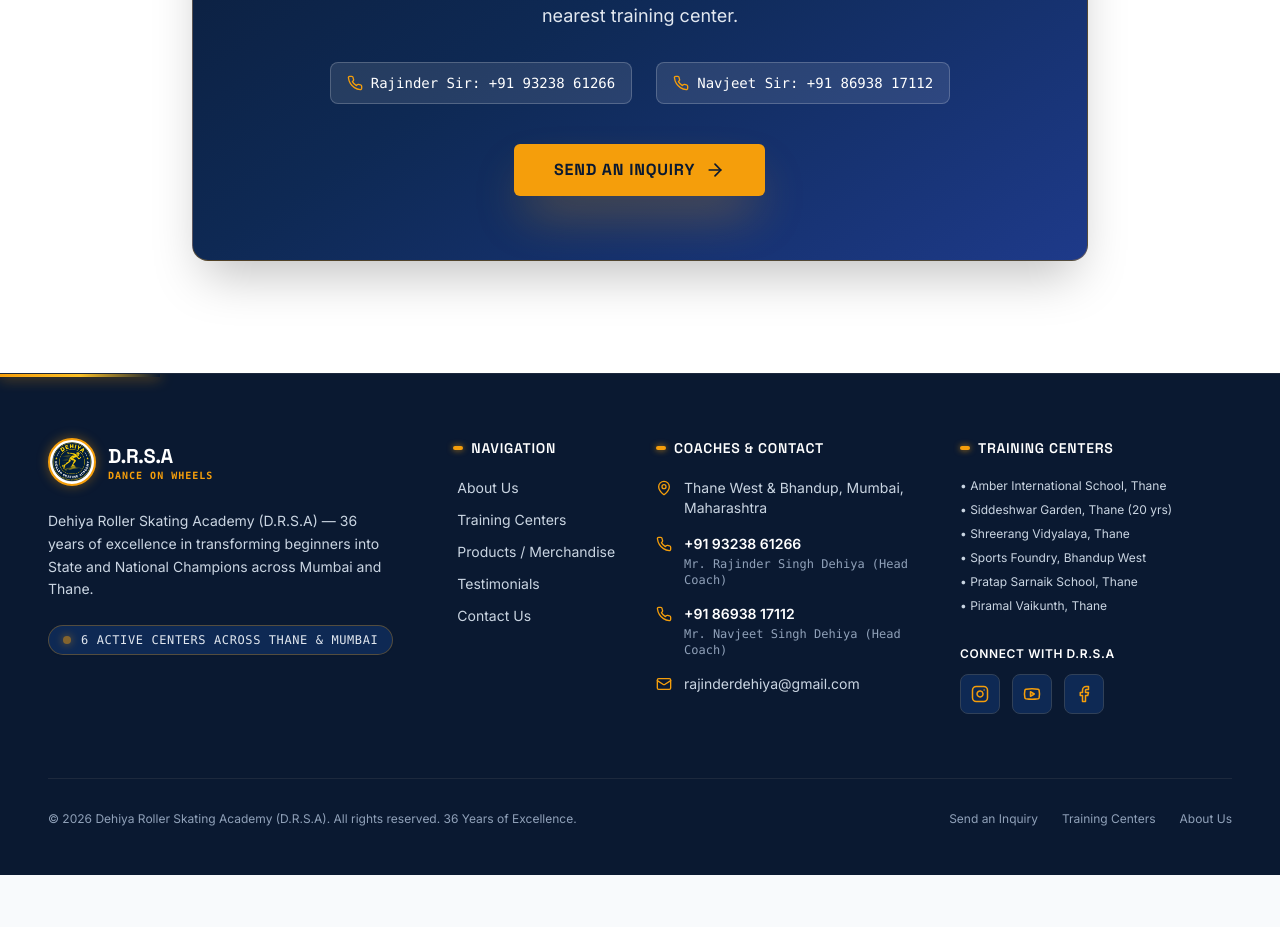
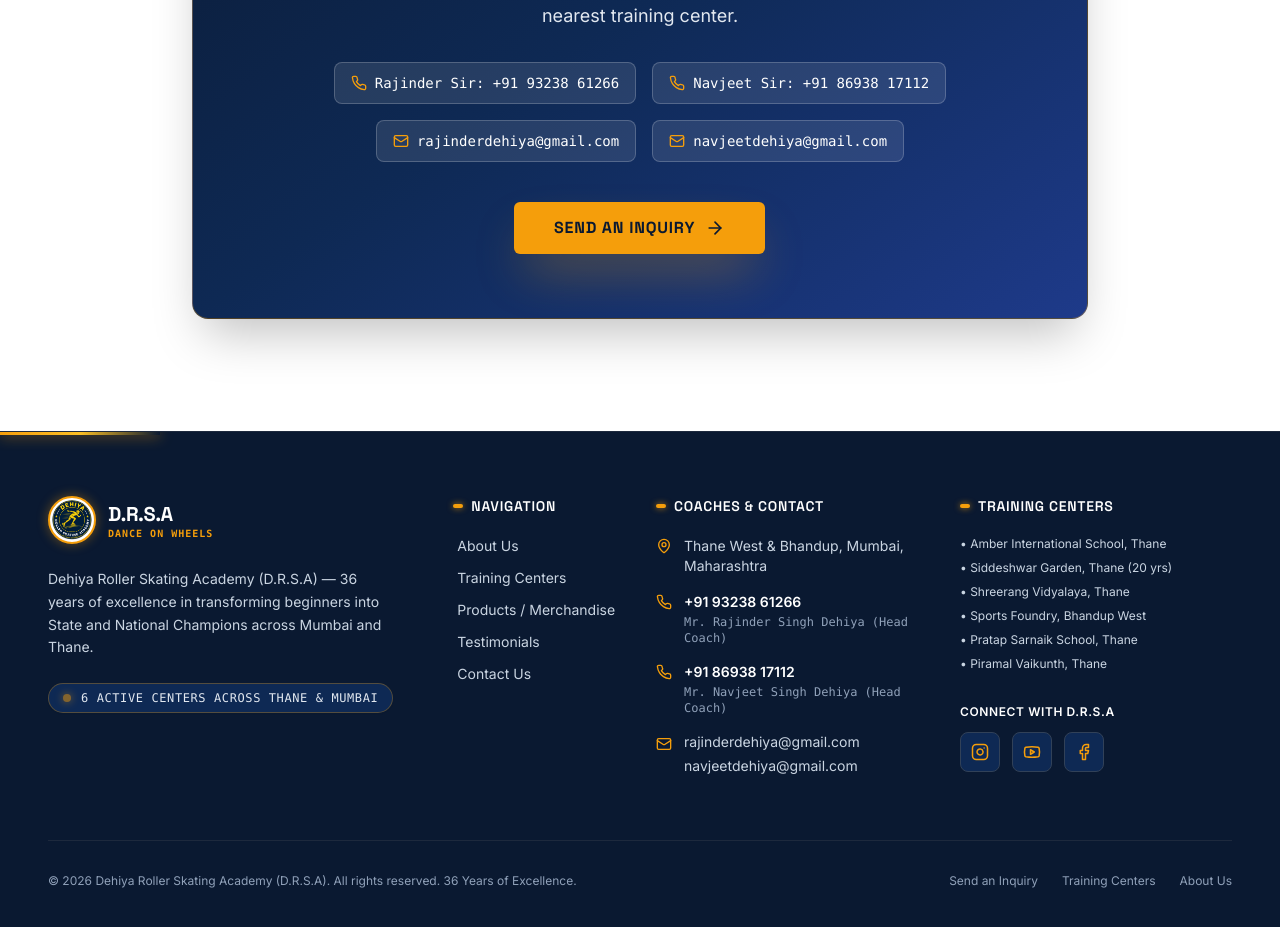
Before and after one commit to VatsMShah/Skating-web, a Next.js app: page / in a window 1280 px wide. Shown: the part 7200-8127 px from the top of the page. Before the commit the page ends 8075 px from the top, so only its background shows below. Built offline with nearby package versions, Linux system fonts and the light colour scheme.

Commit message:
Include navjeetdehiya@gmail.com in Footer and Home CTA sections

```diff
--- a/app/page.jsx
+++ b/app/page.jsx
@@ -11,6 +11,7 @@ import {
   Star,
   Quote,
   Phone,
+  Mail,
   Sparkles,
 } from "lucide-react";
 
@@ -928,8 +929,8 @@ export default function HomePage() {
               Connect directly with Head Coaches <strong className="text-[#FBBF24]">Mr. Rajinder Singh Dehiya</strong> and <strong className="text-[#FBBF24]">Mr. Navjeet Singh Dehiya</strong> to find the right batch, equipment, and schedule at your nearest training center.
             </p>
 
-            {/* Direct Contact Numbers Pill */}
-            <div className="mt-8 flex flex-wrap items-center justify-center gap-4 sm:gap-6 text-sm font-mono">
+            {/* Direct Contact Numbers & Emails Pill */}
+            <div className="mt-8 flex flex-wrap items-center justify-center gap-3 sm:gap-4 text-sm font-mono">
               <a
                 href="tel:9323861266"
                 className="inline-flex items-center gap-2 px-4 py-2.5 rounded-lg bg-white/10 border border-white/20 text-white hover:text-[#FBBF24] hover:border-[#F59E0B]/60 transition-colors"
@@ -943,6 +944,20 @@ export default function HomePage() {
               >
                 <Phone className="size-4 text-[#F59E0B]" />
                 <span>Navjeet Sir: +91 86938 17112</span>
+              </a>
+              <a
+                href="mailto:rajinderdehiya@gmail.com"
+                className="inline-flex items-center gap-2 px-4 py-2.5 rounded-lg bg-white/10 border border-white/20 text-white hover:text-[#FBBF24] hover:border-[#F59E0B]/60 transition-colors"
+              >
+                <Mail className="size-4 text-[#F59E0B]" />
+                <span>rajinderdehiya@gmail.com</span>
+              </a>
+              <a
+                href="mailto:navjeetdehiya@gmail.com"
+                className="inline-flex items-center gap-2 px-4 py-2.5 rounded-lg bg-white/10 border border-white/20 text-white hover:text-[#FBBF24] hover:border-[#F59E0B]/60 transition-colors"
+              >
+                <Mail className="size-4 text-[#F59E0B]" />
+                <span>navjeetdehiya@gmail.com</span>
               </a>
             </div>
 
--- a/components/Footer.jsx
+++ b/components/Footer.jsx
@@ -105,11 +105,16 @@ export default function Footer() {
                 </div>
                 <span className="text-xs text-slate-400 pl-7 font-mono">Mr. Navjeet Singh Dehiya (Head Coach)</span>
               </li>
-              <li className="flex items-center gap-3 group">
-                <Mail className="size-4 text-[#F59E0B] shrink-0" aria-hidden="true" />
-                <a href="mailto:rajinderdehiya@gmail.com" className="hover:text-[#FBBF24] transition-all duration-200 text-slate-300">
-                  rajinderdehiya@gmail.com
-                </a>
+              <li className="flex items-start gap-3 group">
+                <Mail className="size-4 text-[#F59E0B] shrink-0 mt-1" aria-hidden="true" />
+                <div className="flex flex-col gap-1 text-sm">
+                  <a href="mailto:rajinderdehiya@gmail.com" className="hover:text-[#FBBF24] transition-all duration-200 text-slate-300">
+                    rajinderdehiya@gmail.com
+                  </a>
+                  <a href="mailto:navjeetdehiya@gmail.com" className="hover:text-[#FBBF24] transition-all duration-200 text-slate-300">
+                    navjeetdehiya@gmail.com
+                  </a>
+                </div>
               </li>
             </ul>
           </div>
```
